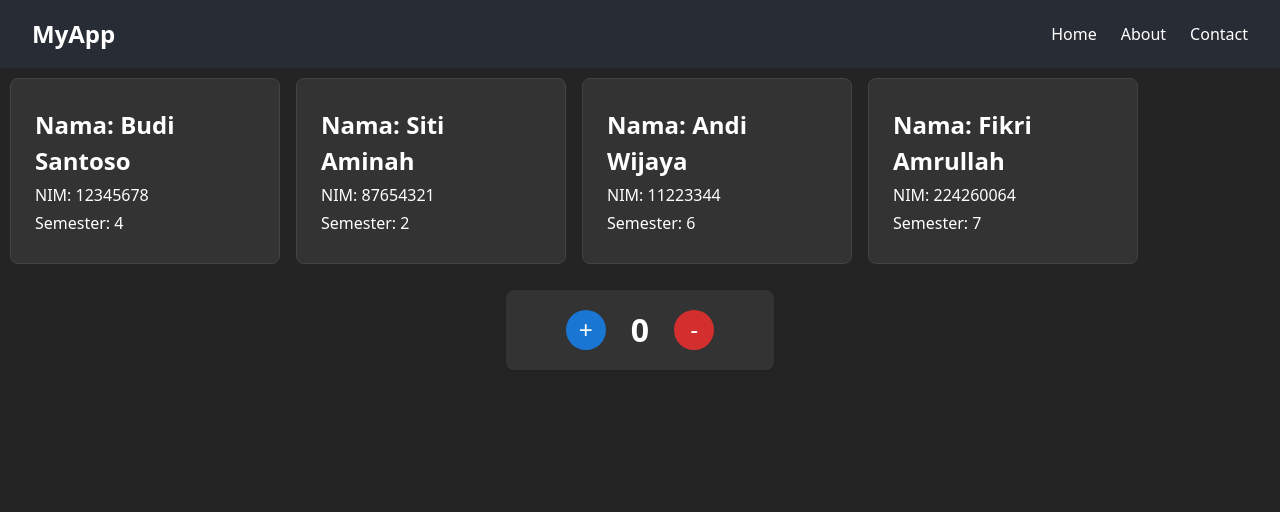
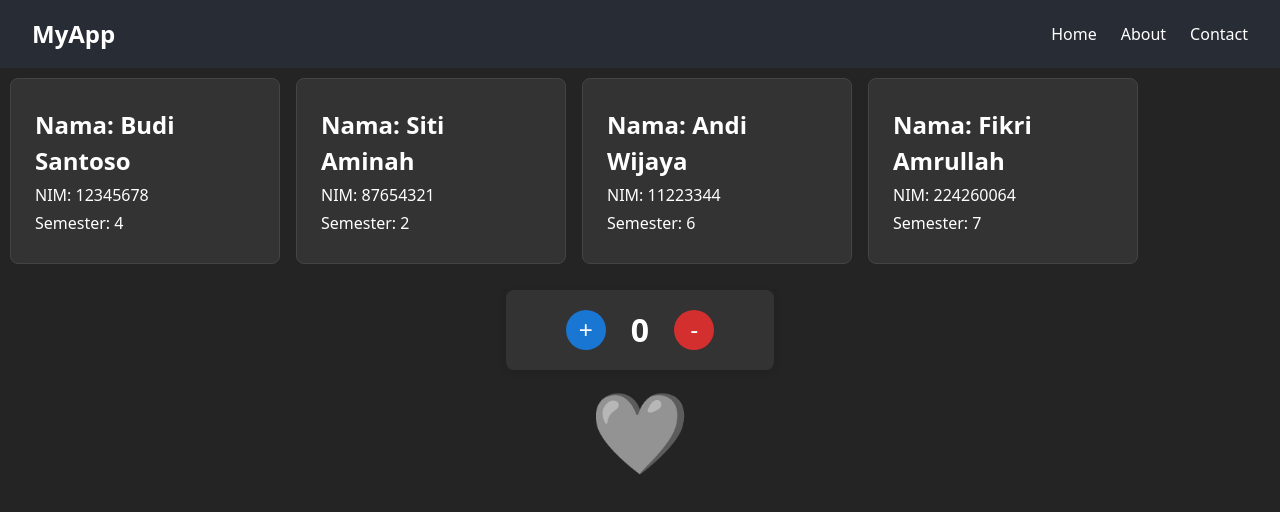
Before and after one commit to massiki/react-vite-typescript, a React (Vite) app: page / in a window 1280 px wide. Shown: the top 512 px of the page. Built offline with nearby package versions, Linux system fonts and the light colour scheme.

Commit message:
task-to-make-toggle-love

```diff
--- a/src/App.css
+++ b/src/App.css
@@ -92,3 +92,22 @@
   height: 40px;
   cursor: pointer;
 }
+
+/* love */
+.love {
+  display: flex;
+  justify-content: center;
+  align-items: center;
+}
+
+.love-toggle {
+  background: none;
+  border: none;
+  cursor: pointer;
+  font-size: 2rem;
+  color: #e25555;
+}
+
+.love-toggle span {
+  font-size: 5rem;
+}
--- a/src/App.tsx
+++ b/src/App.tsx
@@ -2,6 +2,7 @@ import './App.css'
 import Navbar from './components/Navbar'
 import Card from './components/Card';
 import Counter from './components/Counter';
+import Love from './components/Love';
 
 type Student = {
   name: string;
@@ -42,6 +43,7 @@ function App() {
         })}
       </div>
       <Counter />
+      <Love />
     </>
   )
 }
--- /dev/null
+++ b/src/components/Love.tsx
@@ -0,0 +1,15 @@
+import { useLove } from "../hooks/useLove"
+
+const Love = () => {
+  const { isActiveLove, handleToggleLove } = useLove()
+
+  return (
+    <div className="love">
+      <button onClick={handleToggleLove} className="love-toggle">
+        <span>{isActiveLove ? '❤️' : '🩶'}</span>
+      </button>
+    </div>
+  )
+}
+
+export default Love
--- /dev/null
+++ b/src/hooks/useLove.ts
@@ -0,0 +1,13 @@
+import { useState } from "react"
+
+export const useLove = () => {
+  const [isActiveLove, setIsActiveLove] = useState<boolean>(false)
+  const handleToggleLove = () => {
+    setIsActiveLove(!isActiveLove)
+  }
+
+  return {
+    isActiveLove,
+    handleToggleLove
+  }
+}
```
